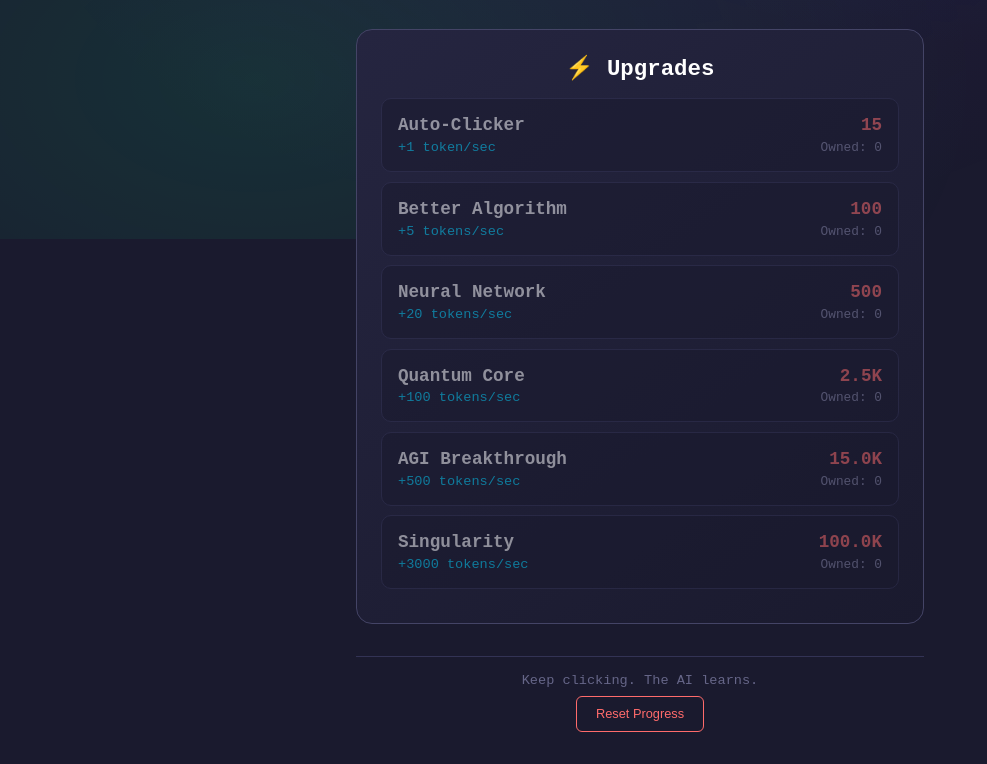
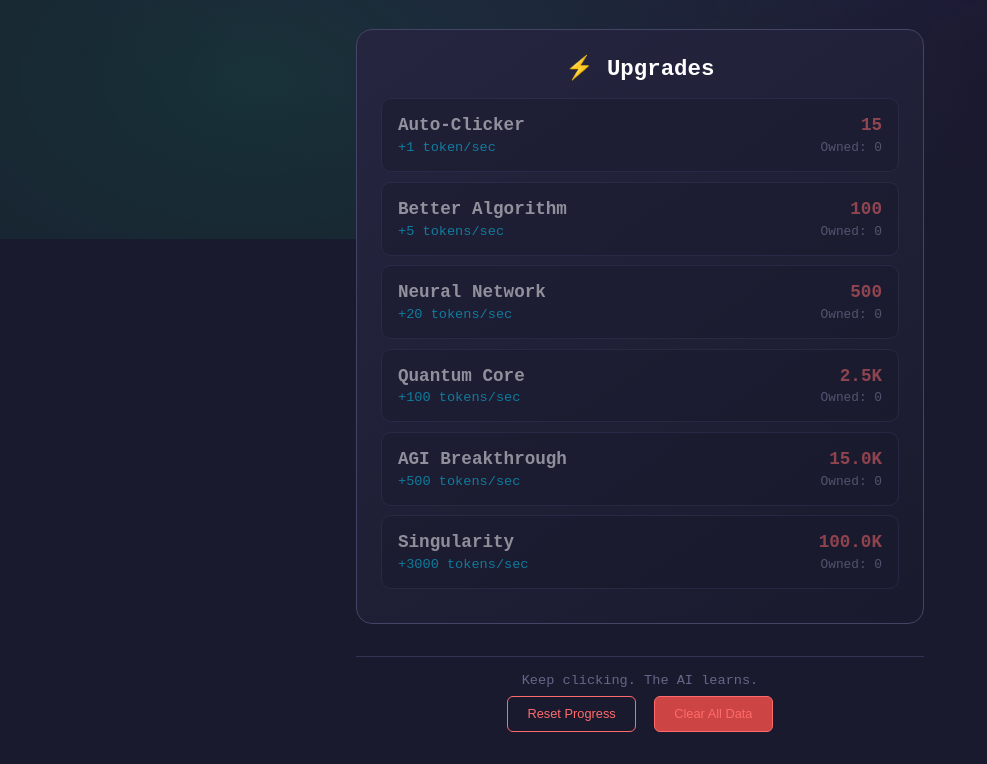
Before and after one commit to ZeroPointOneAI/clickflow-game, a plain HTML site: page index.html in a window 1280 px wide. Shown: the part 561-1325 px from the top of the page, without its empty margins (0-987 px from the left). Drawn offline with Linux system fonts and the light colour scheme; no server answers.

Commit message:
Fix reset - add hard reset button

```diff
--- a/index.html
+++ b/index.html
@@ -271,6 +271,7 @@
         <footer>
             <p>Keep clicking. The AI learns.</p>
             <button class="reset-btn" onclick="resetGame()">Reset Progress</button>
+            <button class="reset-btn" style="margin-left:10px;background:#c44;" onclick="hardReset()">Clear All Data</button>
         </footer>
     </div>
 
@@ -408,6 +409,24 @@
             }
         }
 
+        function hardReset() {
+            localStorage.clear();
+            sessionStorage.clear();
+            game = {
+                tokens: 0,
+                totalEarned: 0,
+                totalClicks: 0,
+                perSecond: 0,
+                clickValue: 1,
+                upgrades: {}
+            };
+            saveGame();
+            updateDisplay();
+            renderUpgrades();
+            alert('All data cleared! Page will reload.');
+            location.reload();
+        }
+
         setInterval(() => {
             if (game.perSecond > 0) {
                 const gain = game.perSecond / 10;
```
